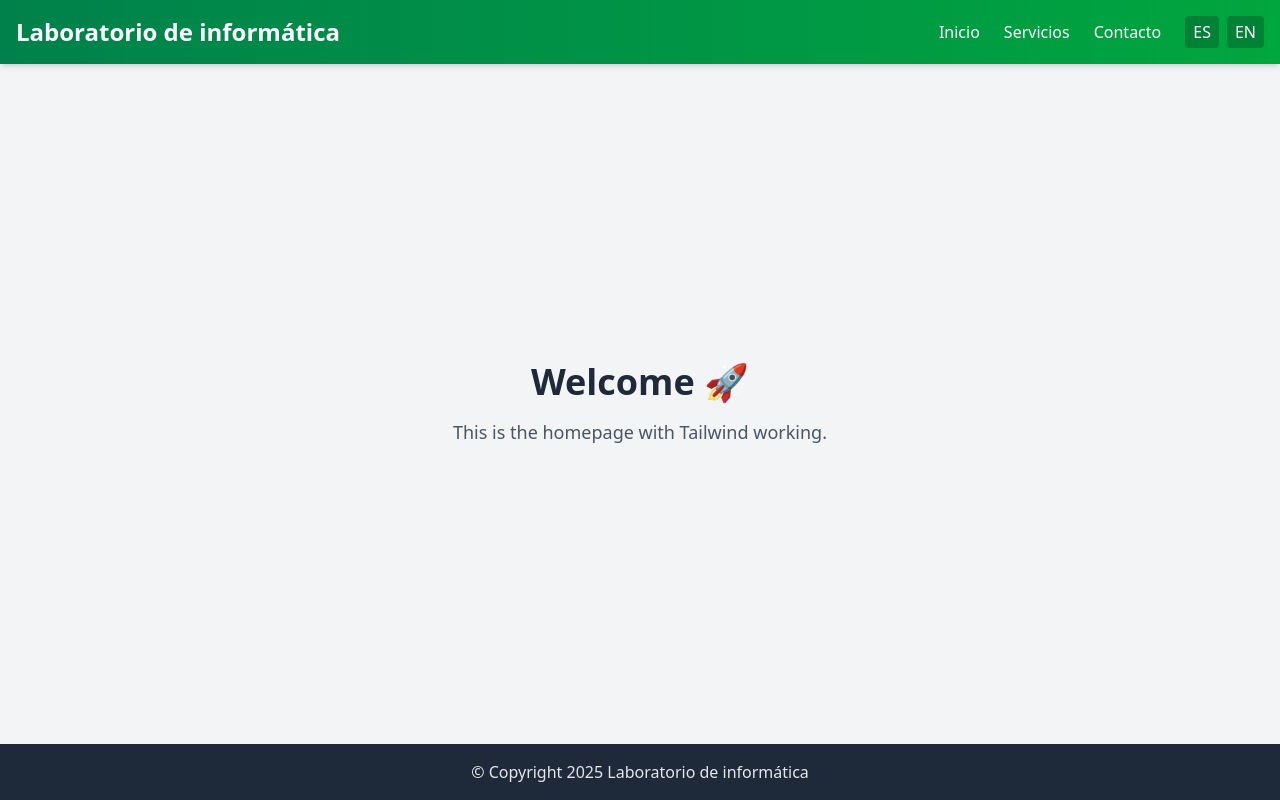
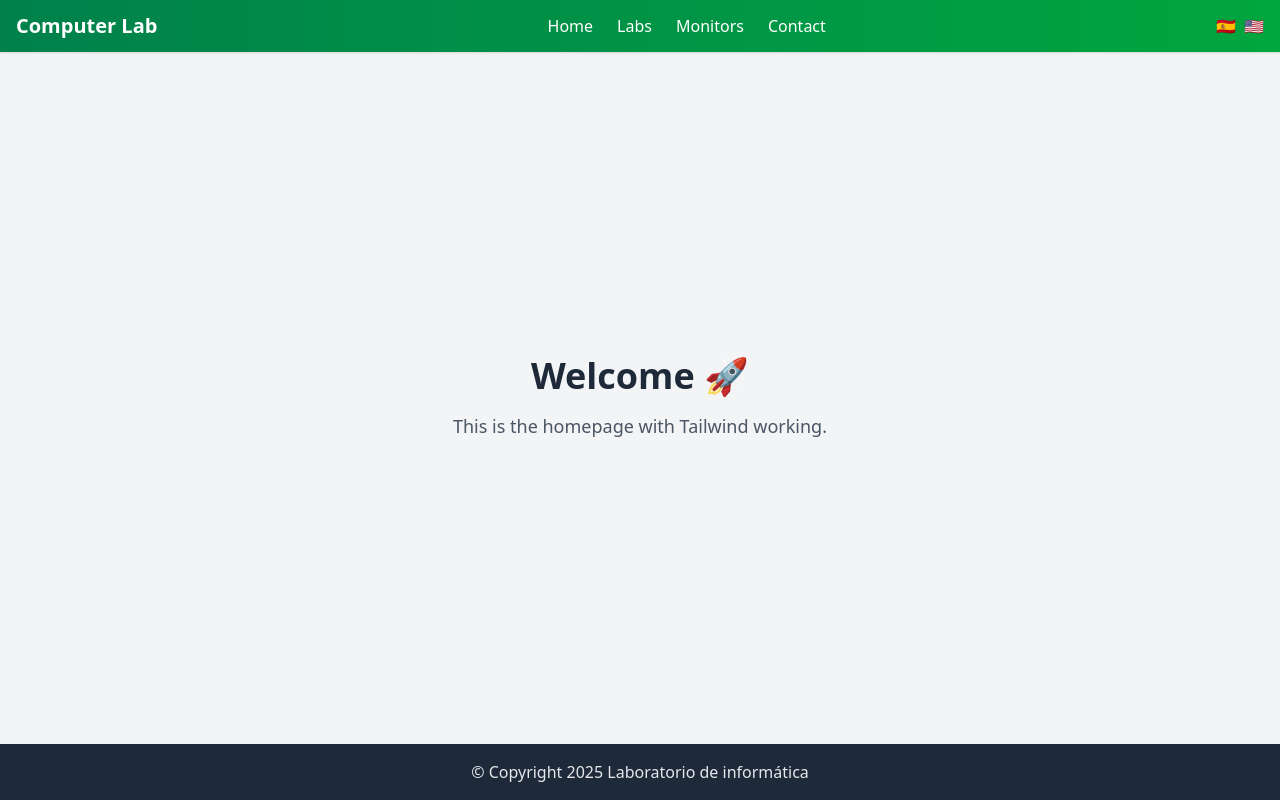
Before and after one commit to Meperd0wnas/Pagina, a React (Vite) app: page / in a window 1280 px wide. Built offline with nearby package versions, Linux system fonts and the light colour scheme.

Commit message:
idioma en la navBar

```diff
--- a/src/App.jsx
+++ b/src/App.jsx
@@ -1,25 +1,13 @@
 // src/App.jsx
 import React from "react";
 import HomePage from "./pages/HomePage";
-import LanguageSwitcher from "./components/LanguageSwitcher";
+import Navbar from "./components/Navbar"; // 👈 importar el navbar traducible
 
 export default function App() {
   return (
     <div className="flex flex-col min-h-screen bg-gray-100">
       {/* NAVBAR */}
-      <header className="bg-gradient-to-r from-[#00814b] to-green-600 text-white p-4 shadow-md">
-        <nav className="max-w-7xl mx-auto flex justify-between items-center">
-          <h1 className="text-2xl font-bold">Laboratorio de informática</h1>
-          <div className="flex items-center space-x-6">
-            <button className="hover:text-gray-200 transition">Inicio</button>
-            <button className="hover:text-gray-200 transition">Servicios</button>
-            <button className="hover:text-gray-200 transition">Contacto</button>
-
-            {/* Language Switcher */}
-            <LanguageSwitcher />
-          </div>
-        </nav>
-      </header>
+      <Navbar />  {/* 👈 usar el Navbar con traducción */}
 
       {/* CONTENIDO PRINCIPAL */}
       <HomePage />
--- a/src/components/Navbar.jsx
+++ b/src/components/Navbar.jsx
@@ -1,25 +1,47 @@
 // src/components/Navbar.jsx
 import React from "react";
+import { useTranslation } from "react-i18next";
 
 export default function Navbar() {
+  const { t, i18n } = useTranslation();
+
   return (
-    <nav className="bg-green-700 text-white shadow">
+    <nav className="bg-gradient-to-r from-[#00814b] to-green-600 text-white shadow">
       <div className="max-w-7xl mx-auto px-4 py-3 flex justify-between items-center">
         {/* Logo */}
-        <div className="text-xl font-bold">Laboratorio IS</div>
+        <div className="text-xl font-bold">{t("navbar.title")}</div>
 
         {/* Links */}
         <div className="space-x-6 hidden md:flex">
-          <a href="#" className="hover:text-gray-200 transition">Inicio</a>
-          <a href="#" className="hover:text-gray-200 transition">Laboratorios</a>
-          <a href="#" className="hover:text-gray-200 transition">Monitores</a>
-          <a href="#" className="hover:text-gray-200 transition">Contacto</a>
+          <a href="#" className="hover:text-gray-200 transition">
+            {t("navbar.home")}
+          </a>
+          <a href="#" className="hover:text-gray-200 transition">
+            {t("navbar.labs")}
+          </a>
+          <a href="#" className="hover:text-gray-200 transition">
+            {t("navbar.monitors")}
+          </a>
+          <a href="#" className="hover:text-gray-200 transition">
+            {t("navbar.contact")}
+          </a>
         </div>
 
-        {/* Botón (puede ser login) */}
-        <button className="bg-white text-green-700 px-4 py-2 rounded-full font-semibold hover:bg-gray-100 transition">
-          Ingresar
-        </button>
+        {/* Language Switcher */}
+        <div className="flex space-x-2">
+          <button
+            onClick={() => i18n.changeLanguage("es")}
+            className="hover:opacity-80 transition"
+          >
+            🇪🇸
+          </button>
+          <button
+            onClick={() => i18n.changeLanguage("en")}
+            className="hover:opacity-80 transition"
+          >
+            🇺🇸
+          </button>
+        </div>
       </div>
     </nav>
   );
--- a/src/locales/en.json
+++ b/src/locales/en.json
@@ -2,5 +2,14 @@
   "homepage": {
     "welcome": "Welcome 🚀",
     "description": "This is the homepage with Tailwind working."
+  },
+  "navbar": {
+    "title":"Computer Lab",
+    "logo": "IS Laboratory",
+    "home": "Home",
+    "labs": "Labs",
+    "monitors": "Monitors",
+    "contact": "Contact",
+    "login": "Login"
   }
 }
--- a/src/locales/es.json
+++ b/src/locales/es.json
@@ -2,5 +2,14 @@
   "homepage": {
     "welcome": "Bienvenido 🚀",
     "description": "Esta es la página inicial con Tailwind funcionando."
+  },
+  "navbar": {
+    "title":"Laboratorio de informática",
+    "logo": "Laboratorio IS",
+    "home": "Inicio",
+    "labs": "Laboratorios",
+    "monitors": "Monitores",
+    "contact": "Contacto",
+    "login": "Ingresar"
   }
 }
--- a/src/pages/HomePage.jsx
+++ b/src/pages/HomePage.jsx
@@ -1,4 +1,4 @@
-// src/pages/HomePage.jsx
+
 import React from "react";
 import { useTranslation } from "react-i18next";
 
```
